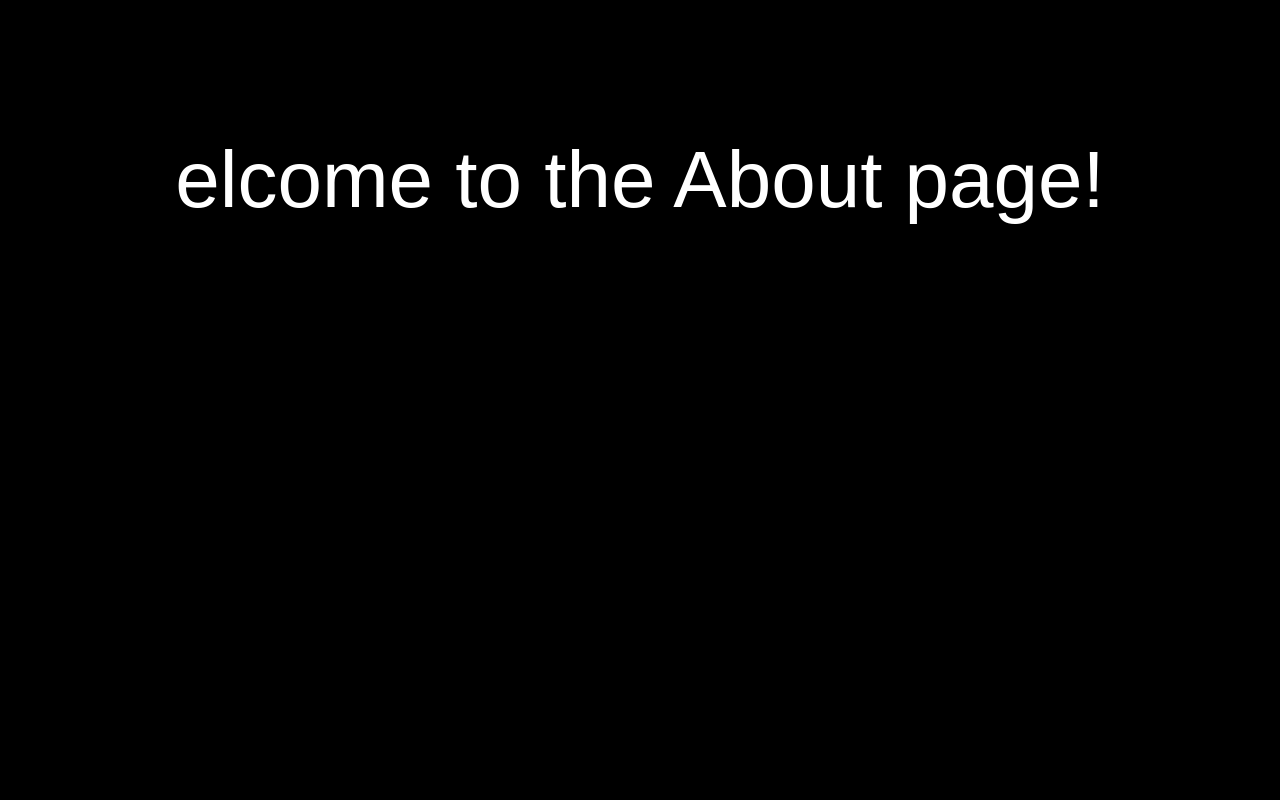
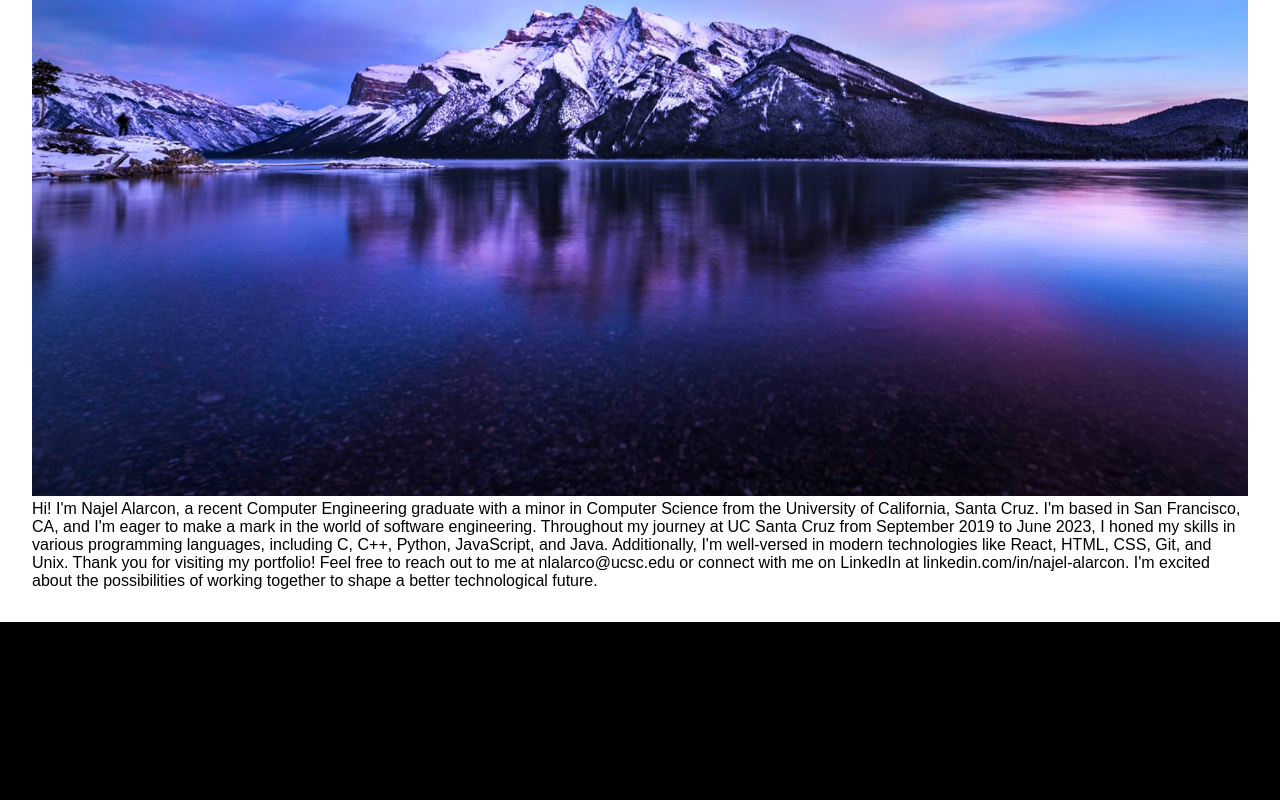
Before and after one commit to Najel-A/Portfolio-Website, a React (Create React App) app: page / in a window 1280 px wide. Shown: the part 1020-1820 px from the top of the page. Built offline with nearby package versions, Linux system fonts and the light colour scheme.

Commit message:
Template of About section

```diff
--- a/package.json
+++ b/package.json
@@ -10,7 +10,7 @@
     "react": "^18.2.0",
     "react-dom": "^18.2.0",
     "react-icons": "^4.10.1",
-    "react-router-dom": "^6.14.1",
+    "react-router-dom": "^6.14.2",
     "react-scripts": "5.0.1",
     "web-vitals": "^2.1.4"
   },
--- a/public/index.html
+++ b/public/index.html
@@ -3,6 +3,7 @@
   <head>
     <meta charset="utf-8" />
     <link rel="icon" href="%PUBLIC_URL%/favicon.ico" />
+    <link rel="icon" href="%PUBLIC_URL%/placeholder.jpg" />
     <meta name="viewport" content="width=device-width, initial-scale=1" />
     <meta name="theme-color" content="#000000" />
     <meta
--- a/src/App.js
+++ b/src/App.js
@@ -12,8 +12,10 @@ function App() {
     <>
       <Router>
         <Navbar/>
+        <Home/>  {/*Loads home page on load */}
         <Routes>
-          <Route path="/" element={<Home/>}/>
+          {/* These might not be necessary */}
+          <Route path="/" element={<Home />}/>
           <Route path="/about" element={<About/>}/>
           <Route path="/work" element={<Work/>}/>
         </Routes>
--- a/src/components/Navbar.js
+++ b/src/components/Navbar.js
@@ -47,6 +47,7 @@ function Navbar() {
     closeMobileMenu();
   }
 
+  // Removed the "to=<location>" in NavLinks
   return (
     <>
       <nav className='navbar'>
@@ -60,7 +61,7 @@ function Navbar() {
           </div>
           <ul className={click ? 'nav-menu active' : 'nav-menu'}>
             <li className='nav-item'>
-              <NavLink to='/' className='nav-links' onClick={homeOnClick}>
+              <NavLink className='nav-links' onClick={homeOnClick}>
                 Home
               </NavLink>
             </li>
--- a/src/components/pages/About.css
+++ b/src/components/pages/About.css
@@ -1,11 +1,34 @@
 .about {
-    min-height: 100vh;
+    min-height: auto;
     display: flex;
     justify-content: center;
     align-items: center;
-    background-color: black;
+    background-color: white;
     padding: 2rem; /* Add some padding to create space around the content */
   }
+
+  img {
+    max-width: 100%;
+    margin-right: 2px; /* Add some spacing between the image and the paragraph */
+  }
+
+
+.about-content {
+  display: flex;
+  align-items: center;
+}
+
+.image-container {
+  flex: 0 0 auto; /* Allow the image to maintain its original size */
+  max-width: auto; /* Adjust the width as needed */
+}
+
+.text-container {
+  flex: 1; /* Allow the paragraph to take the remaining available space */
+}
+.text-container p {
+  white-space: pre-wrap; /* Allow line breaks in the paragraph */
+}
 
   .welcome-text {
     font-size: 5rem;
--- a/src/components/pages/Home.js
+++ b/src/components/pages/Home.js
@@ -3,6 +3,7 @@ import Navbar from '../Navbar';
 import './Home.css';
 import './About.css';
 import './Work.css';
+import placeholder from '../../images/placeholder.jpg';
 
 const useWelcomeAnimation = (welcomeMessage) => {
   const [welcomeText, setWelcomeText] = useState('');
@@ -60,10 +61,17 @@ function Home() {
 
       <div className="about" id="about">
         <div className="content">
-          {showAboutWelcome && <div className="welcome-text">{aboutWelcomeText}</div>}
-          {/* Content for the about section */}
-          {/* Add more content here */}
-          {/* <div className="filler"></div> */}
+          {/* {showAboutWelcome && <div className="welcome-text">{aboutWelcomeText}</div>} */}
+          <div className="image-container">
+            <img src={placeholder} alt="Placeholder" />
+          </div>
+          <div className="text-container">
+            <p>
+              Hi! I'm Najel Alarcon, a recent Computer Engineering graduate with a minor in Computer Science from the University of California, Santa Cruz. I'm based in San Francisco, CA, and I'm eager to make a mark in the world of software engineering.
+              Throughout my journey at UC Santa Cruz from September 2019 to June 2023, I honed my skills in various programming languages, including C, C++, Python, JavaScript, and Java. Additionally, I'm well-versed in modern technologies like React, HTML, CSS, Git, and Unix.
+              Thank you for visiting my portfolio! Feel free to reach out to me at nlalarco@ucsc.edu or connect with me on LinkedIn at linkedin.com/in/najel-alarcon. I'm excited about the possibilities of working together to shape a better technological future.
+            </p>
+          </div>
         </div>
       </div>
 
```
Also changed, not shown: src/images/placeholder.jpg (added), 13 other files (tests, documents, lock files or other folders).
